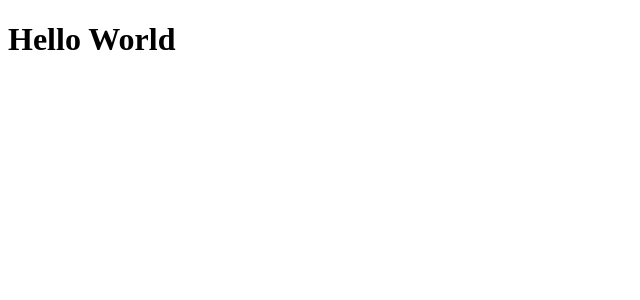
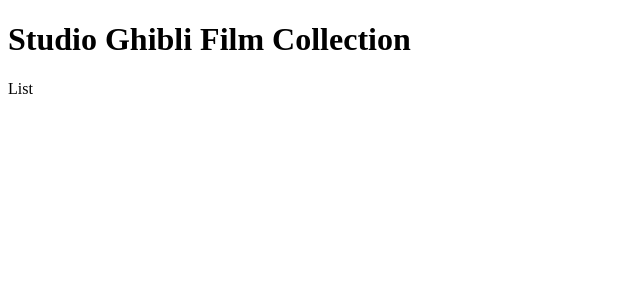
Before and after one commit to Kyra-christensen/NBA-router, a React app: page / in a window 1280 px wide. Shown: the top 300 px of the page, without its empty margins (0-640 px from the left). Built offline with nearby package versions, Linux system fonts and the light colour scheme.

Commit message:
added page routes in app.jsx

```diff
--- a/src/App.jsx
+++ b/src/App.jsx
@@ -1,3 +1,20 @@
+import { Route, Switch } from 'react-router-dom';
+import Header from './components/Header';
+import Detail from './views/Detail';
+import List from './views/List';
+
 export default function App() {
-  return <h1>Hello World</h1>;
+  return (
+    <>
+      <Switch>
+        <Route path="/film/:id">
+          <Detail/>
+        </Route>
+        <Route exact path="/">
+          <Header/>
+          <List/>
+        </Route>
+      </Switch>
+    </>
+  );
 }
--- a/src/views/Detail.jsx
+++ b/src/views/Detail.jsx
@@ -0,0 +1,7 @@
+import React from 'react'
+
+export default function Detail() {
+  return (
+    <div>Detail</div>
+  )
+}
--- a/src/views/List.jsx
+++ b/src/views/List.jsx
@@ -0,0 +1,7 @@
+import React from 'react'
+
+export default function List() {
+  return (
+    <div>List</div>
+  )
+}
```
